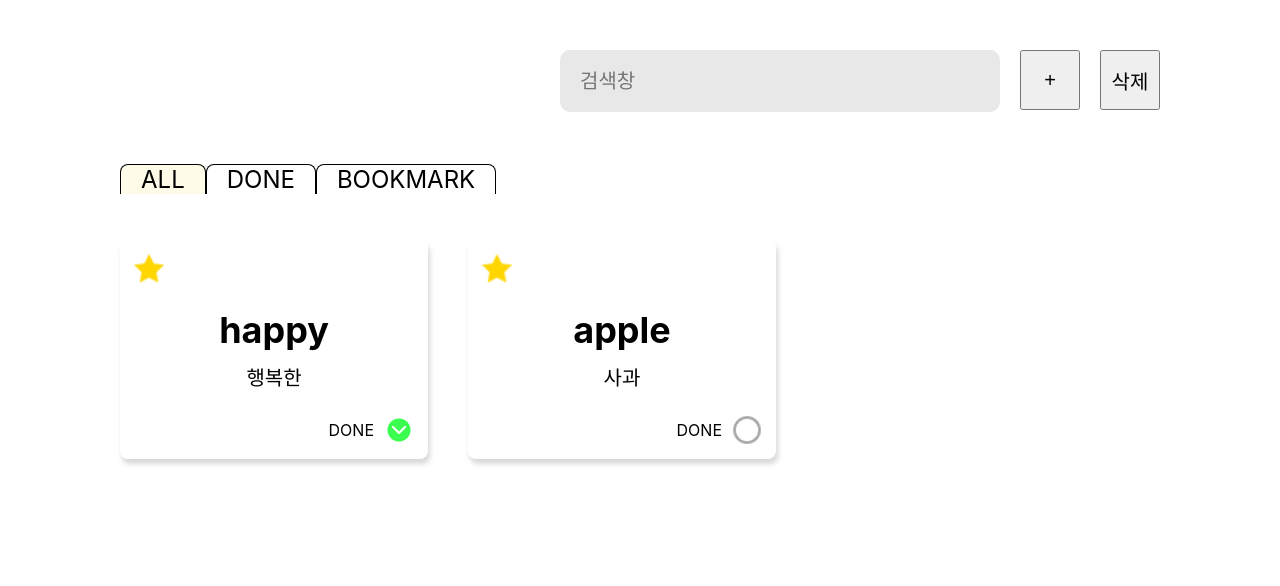
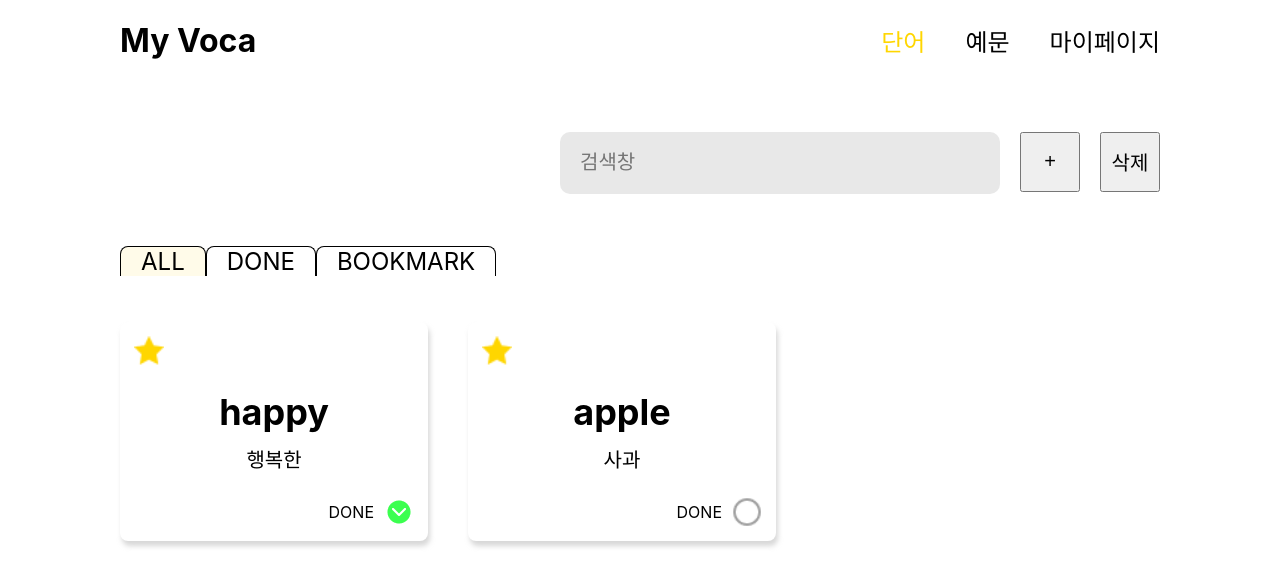
Before and after one commit to jinaoah/my-voca, a React (Create React App) app: page / in a window 1280 px wide. Shown: the top 586 px of the page. Built offline with nearby package versions, Linux system fonts and the light colour scheme.

Commit message:
헤더에게 useNavigate를 props로 넘김 (부모->자식)

```diff
--- a/src/pages/homepage/home.js
+++ b/src/pages/homepage/home.js
@@ -1,11 +1,14 @@
 import Tab from "../../components/tab/Tab";
 import SearchBox from "../../components/searchBox/searchBox";
 import "./home.css";
+import Header from "../../components/header/Header";
+import {useNavigate } from "react-router-dom";
 
 const Home = () => {
-
+  const navigate = useNavigate();
   return (
     <div>
+      <Header navigate={navigate}/>
       <SearchBox />
       <Tab />
 
```
